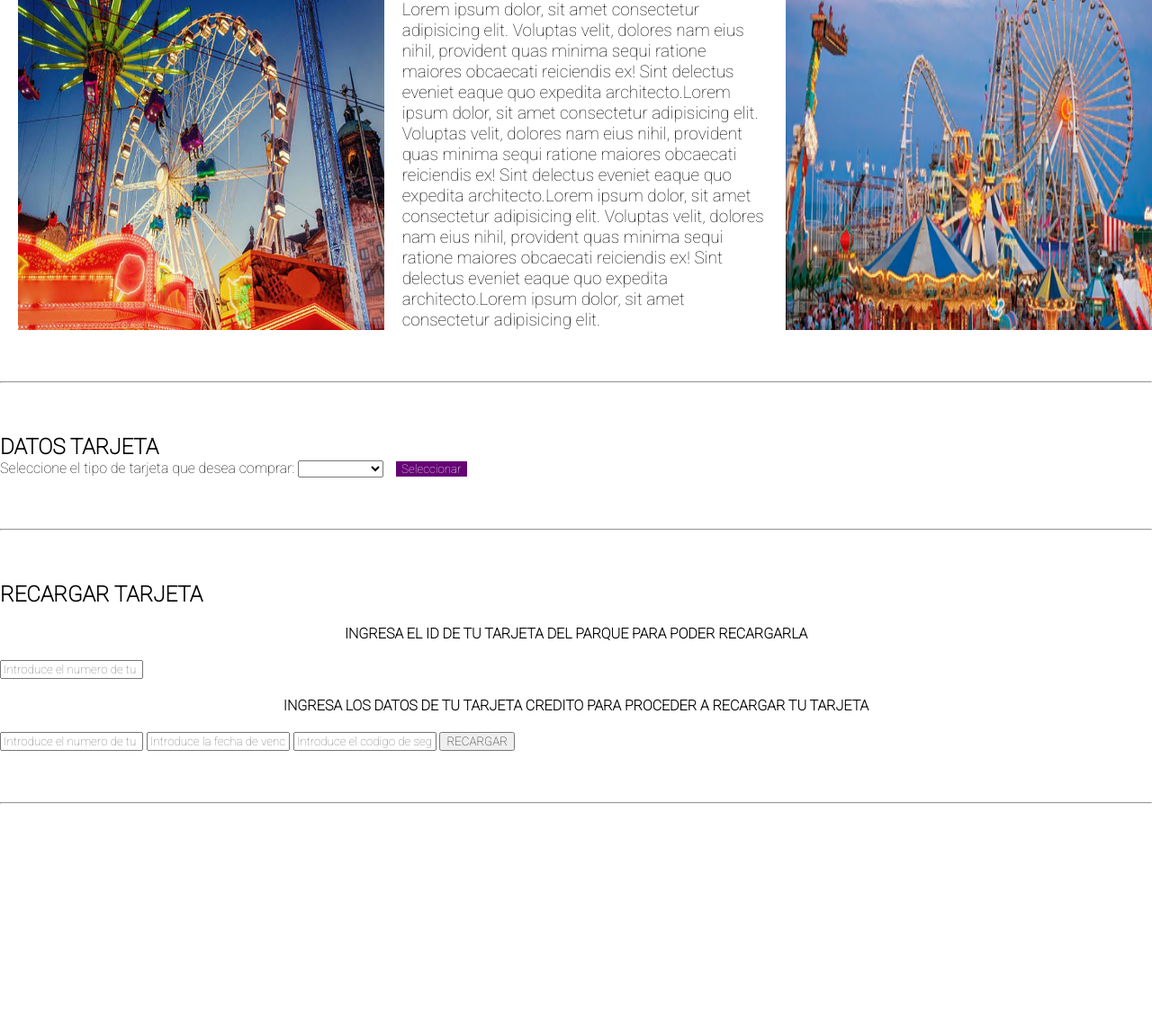
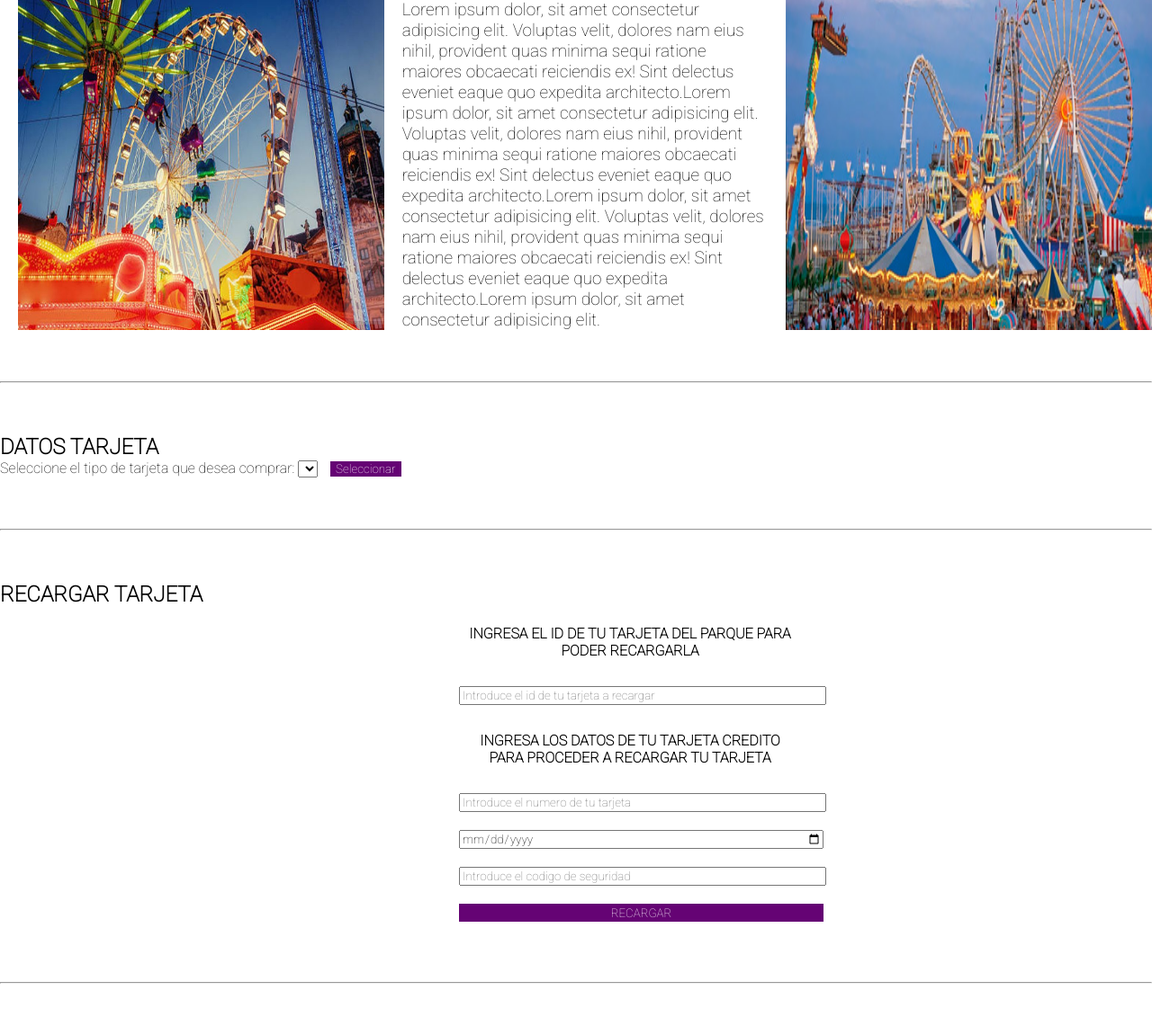
Before and after one commit to davidstivenmerchan/Utopia-extrema, a PHP site: page / in a window 1280 px wide. Shown: the part 1376-2527 px from the top of the page at 90% size. Before the commit the page ends 2270 px from the top, so only its background shows below. Run offline with PHP 8.4, Linux system fonts and the light colour scheme; tables that the repository leaves empty or names only in its code hold one stand-in row (values such as "Sample post"); data that the repository does not hold is empty; some libraries are stand-ins or nearby versions.

Commit message:
recargar tarjeta funcionando

```diff
--- a/css/index.css
+++ b/css/index.css
@@ -127,3 +127,23 @@ cursor: pointer;
     text-align: center;
     margin: 20px;
 }
+.formtar{
+    width: 400px;
+    margin-left: 500px;
+}
+.inputrecarga{
+    width: 400px;
+    margin: 10px;
+}
+.enviarrecarga{
+    border: none;
+    background: rgb(101, 3, 116);
+    width: 405px;
+    height: 20px;
+    margin: 10px;
+    cursor: pointer;
+    color: white;
+}
+.enviarrecarga:hover{
+    background: black;
+}
--- a/index.php
+++ b/index.php
@@ -233,14 +233,14 @@ $info = mysqli_fetch_assoc($query2);
     <br>
     <br>
     <h2>RECARGAR TARJETA</h2>
-    <form action="">
+    <form action="php/recargart.php" class="formtar" method="POST">
     <h4 class="recargat">INGRESA EL ID DE TU TARJETA DEL PARQUE PARA PODER RECARGARLA</h4>
-        <input type="text" name="" id="" placeholder="Introduce el numero de tu tarjeta a recargar">
+        <input  class="inputrecarga" type="text" name="n_tarjeta" id="" placeholder="Introduce el id de tu tarjeta a recargar">
     <h4 class="recargat">INGRESA LOS DATOS DE TU TARJETA CREDITO PARA PROCEDER A RECARGAR TU TARJETA</h4>
-        <input type="text" name="" id="" placeholder="Introduce el numero de tu tarjeta">
-        <input type="text" name="" id="" placeholder="Introduce la fecha de vencimiento">
-        <input type="text" name="" id="" placeholder="Introduce el codigo de seguridad">
-        <input type="submit" value="RECARGAR">
+        <input class="inputrecarga" type="text" name="n_taejta_c" id="" placeholder="Introduce el numero de tu tarjeta">
+        <input class="inputrecarga" type="date" name="datevc" id="" placeholder="Introduce la fecha de vencimiento">
+        <input class="inputrecarga" type="text" name="cod" id="" placeholder="Introduce el codigo de seguridad">
+        <input type="submit" value="RECARGAR" name="recargar" class="enviarrecarga">
     </form>
 
     <!-- <h1>COMPRAR BOLETOS</h1>
```
Also changed, not shown: php/recargart.php (added, +52 -0 lines).
